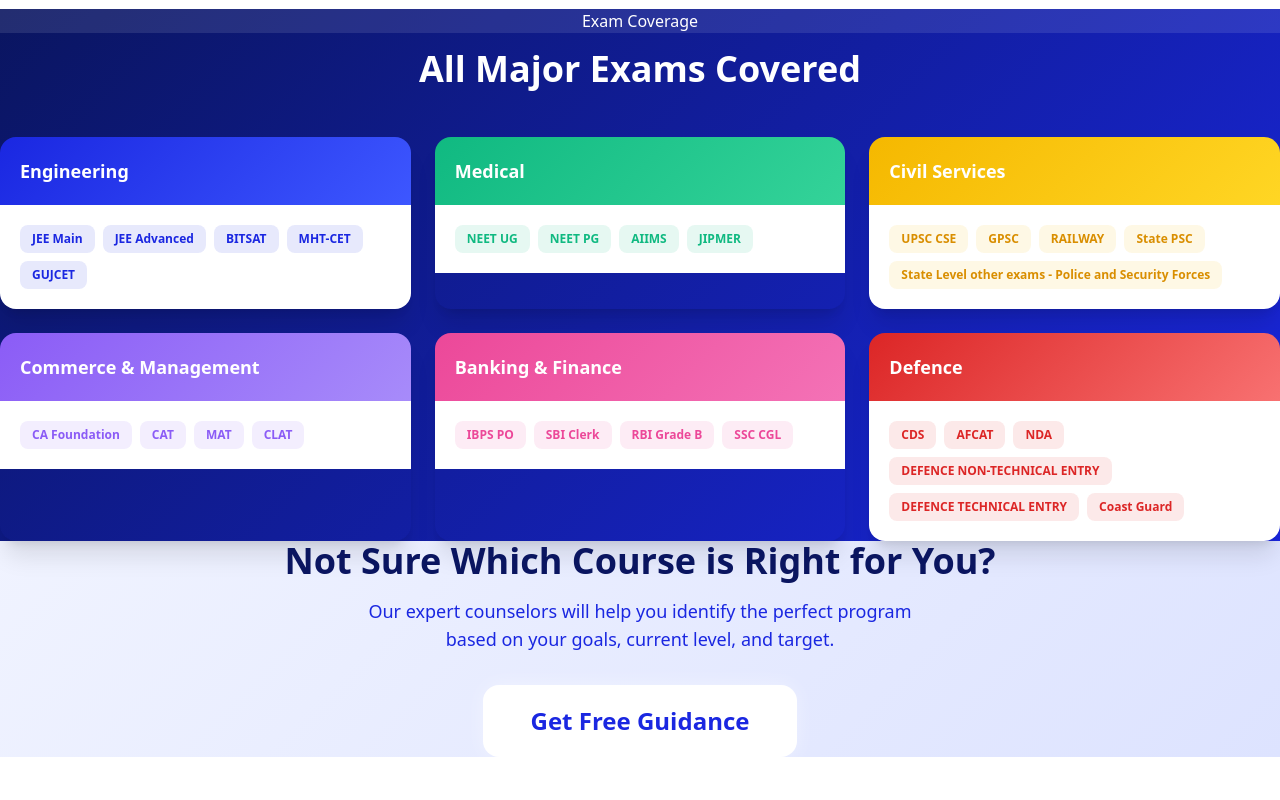
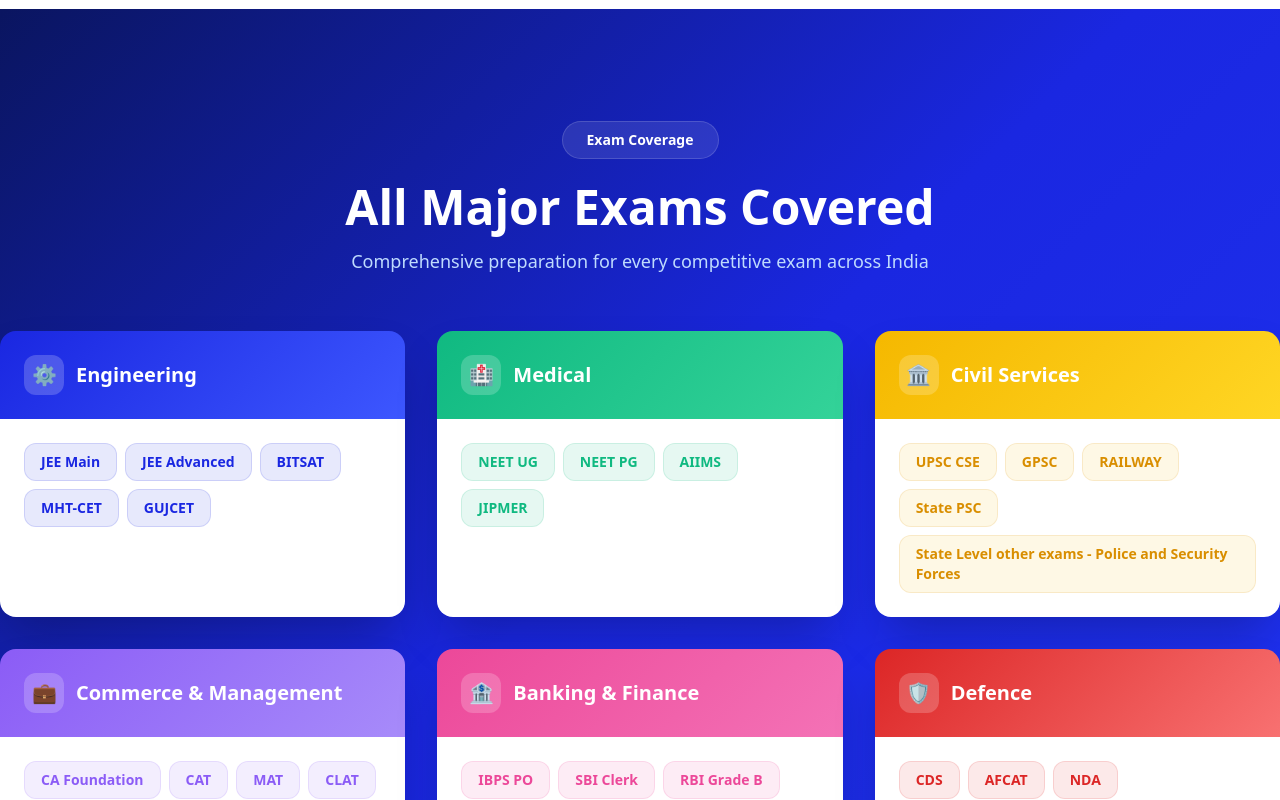
Before and after one commit to TovernaxLegion/Tovernax-Legion, a Next.js app: page /courses in a window 1280 px wide. Shown: the part 1060-1860 px from the top of the page. Before the commit the page ends 1817 px from the top, so only its background shows below. Built offline with nearby package versions, Linux system fonts and the light colour scheme.

Commit message:
Update page.tsx

```diff
--- a/src/app/courses/page.tsx
+++ b/src/app/courses/page.tsx
@@ -8,13 +8,13 @@
 };
 
 export default function CoursesPage() {
-  const categoryColors: Record<string, { bg: string; border: string; header: string; tag: string }> = {
-    "Engineering": { bg: "linear-gradient(135deg, #1a27e1, #3d57ff)", border: "rgba(61,87,255,0.3)", header: "#1a27e1", tag: "rgba(26,39,225,0.1)" },
-    "Medical": { bg: "linear-gradient(135deg, #10b981, #34d399)", border: "rgba(16,185,129,0.3)", header: "#10b981", tag: "rgba(16,185,129,0.1)" },
-    "Civil Services": { bg: "linear-gradient(135deg, #f5b800, #ffd624)", border: "rgba(245,184,0,0.3)", header: "#d98e00", tag: "rgba(245,184,0,0.1)" },
-    "Commerce & Management": { bg: "linear-gradient(135deg, #8b5cf6, #a78bfa)", border: "rgba(139,92,246,0.3)", header: "#8b5cf6", tag: "rgba(139,92,246,0.1)" },
-    "Banking & Finance": { bg: "linear-gradient(135deg, #ec4899, #f472b6)", border: "rgba(236,72,153,0.3)", header: "#ec4899", tag: "rgba(236,72,153,0.1)" },
-    "Defence": { bg: "linear-gradient(135deg, #dc2626, #f87171)", border: "rgba(220,38,38,0.3)", header: "#dc2626", tag: "rgba(220,38,38,0.1)" },
+  const categoryColors: Record<string, { bg: string; header: string; tag: string }> = {
+    "Engineering": { bg: "linear-gradient(135deg, #1a27e1, #3d57ff)", header: "#1a27e1", tag: "rgba(26,39,225,0.1)" },
+    "Medical": { bg: "linear-gradient(135deg, #10b981, #34d399)", header: "#10b981", tag: "rgba(16,185,129,0.1)" },
+    "Civil Services": { bg: "linear-gradient(135deg, #f5b800, #ffd624)", header: "#d98e00", tag: "rgba(245,184,0,0.1)" },
+    "Commerce & Management": { bg: "linear-gradient(135deg, #8b5cf6, #a78bfa)", header: "#8b5cf6", tag: "rgba(139,92,246,0.1)" },
+    "Banking & Finance": { bg: "linear-gradient(135deg, #ec4899, #f472b6)", header: "#ec4899", tag: "rgba(236,72,153,0.1)" },
+    "Defence": { bg: "linear-gradient(135deg, #dc2626, #f87171)", header: "#dc2626", tag: "rgba(220,38,38,0.1)" },
   };
 
   return (
@@ -92,27 +92,32 @@
         </div>
       </section>
 
-      {/* Exam Categories */}
-      <section className="section-padding" style={{ background: "linear-gradient(135deg, #0a1560 0%, #1a27e1 100%)" }}>
+      {/* Exam Categories - Separate Section */}
+      <section className="pt-28 pb-20" style={{ background: "linear-gradient(135deg, #0a1560 0%, #1a27e1 50%, #2034f5 100%)" }}>
         <div className="section-container">
-          <div className="text-center mb-12 reveal">
-            <div className="section-label mb-4" style={{ background: "rgba(255,255,255,0.1)", color: "white", borderColor: "rgba(255,255,255,0.15)" }}>Exam Coverage</div>
-            <h2 className="font-display text-4xl font-bold text-white">All Major Exams Covered</h2>
+          <div className="text-center mb-14 reveal">
+            <div className="inline-flex items-center gap-2 px-6 py-2 rounded-full text-sm font-bold mb-6"
+              style={{ background: "rgba(255,255,255,0.1)", color: "white", border: "1px solid rgba(255,255,255,0.15)" }}>
+              Exam Coverage
+            </div>
+            <h2 className="font-display text-4xl md:text-5xl font-bold text-white mb-4">All Major Exams Covered</h2>
+            <p className="text-blue-200 text-lg max-w-2xl mx-auto">Comprehensive preparation for every competitive exam across India</p>
           </div>
-          <div className="grid sm:grid-cols-2 lg:grid-cols-3 gap-6">
+          <div className="grid sm:grid-cols-2 lg:grid-cols-3 gap-8">
             {EXAM_CATEGORIES.map((cat, i) => {
-              const colors = categoryColors[cat.category] || { bg: "linear-gradient(135deg, #6366f1, #818cf8)", border: "rgba(99,102,241,0.3)", header: "#6366f1", tag: "rgba(99,102,241,0.1)" };
+              const colors = categoryColors[cat.category] || { bg: "linear-gradient(135deg, #6366f1, #818cf8)", header: "#6366f1", tag: "rgba(99,102,241,0.1)" };
               return (
-                <div key={cat.category} className="rounded-2xl overflow-hidden shadow-xl reveal" style={{ transitionDelay: `${i * 60}ms` }}>
-                  <div className="p-5" style={{ background: colors.bg }}>
-                    <h3 className="font-bold text-white text-lg">{cat.category}</h3>
+                <div key={cat.category} className="rounded-2xl overflow-hidden shadow-2xl reveal" style={{ transitionDelay: `${i * 80}ms`, minHeight: "280px", display: "flex", flexDirection: "column" }}>
+                  <div className="p-6 flex items-center gap-3" style={{ background: colors.bg }}>
+                    <div className="w-10 h-10 rounded-xl flex items-center justify-center text-xl" style={{ background: "rgba(255,255,255,0.2)" }}>
+                      {cat.category === "Engineering" ? "⚙️" : cat.category === "Medical" ? "🏥" : cat.category === "Civil Services" ? "🏛️" : cat.category === "Commerce & Management" ? "💼" : cat.category === "Banking & Finance" ? "🏦" : cat.category === "Defence" ? "🛡️" : "📚"}
+                    </div>
+                    <h3 className="font-bold text-white text-xl">{cat.category}</h3>
                   </div>
-                  <div className="p-5" style={{ background: "white" }}>
-                    <div className="flex flex-wrap gap-2">
-                      {cat.exams.map((exam) => (
-                        <span key={exam} className="text-xs px-3 py-1.5 rounded-lg font-semibold" style={{ background: colors.tag, color: colors.header }}>{exam}</span>
-                      ))}
-                    </div>
+                  <div className="p-6 flex-1 flex flex-wrap content-start gap-2" style={{ background: "white" }}>
+                    {cat.exams.map((exam) => (
+                      <span key={exam} className="text-sm px-4 py-2 rounded-xl font-semibold" style={{ background: colors.tag, color: colors.header, border: `1px solid ${colors.header}22` }}>{exam}</span>
+                    ))}
                   </div>
                 </div>
               );
@@ -122,15 +127,15 @@
       </section>
 
       {/* CTA */}
-      <section className="section-padding" style={{ background: "linear-gradient(135deg, #f0f3ff 0%, #dde3ff 100%)" }}>
+      <section className="pt-28 pb-20" style={{ background: "linear-gradient(135deg, #f0f3ff 0%, #dde3ff 100%)" }}>
         <div className="section-container text-center reveal">
           <h2 className="font-display text-3xl md:text-4xl font-bold mb-4" style={{ color: "#0a1560" }}>
             Not Sure Which Course is Right for You?
           </h2>
-          <p className="text-lg mb-8 max-w-xl mx-auto" style={{ color: "#1a27e1" }}>
+          <p className="text-lg mb-10 max-w-xl mx-auto" style={{ color: "#1a27e1" }}>
             Our expert counselors will help you identify the perfect program based on your goals, current level, and target.
           </p>
-          <Link href="/contact" className="inline-block px-12 py-5 rounded-2xl font-bold text-2xl text-white animate-tricolor-cta">
+          <Link href="/contact" className="inline-block px-14 py-6 rounded-2xl font-bold text-2xl text-white animate-gold-blue-cta">
             Get Free Guidance
           </Link>
         </div>
```
